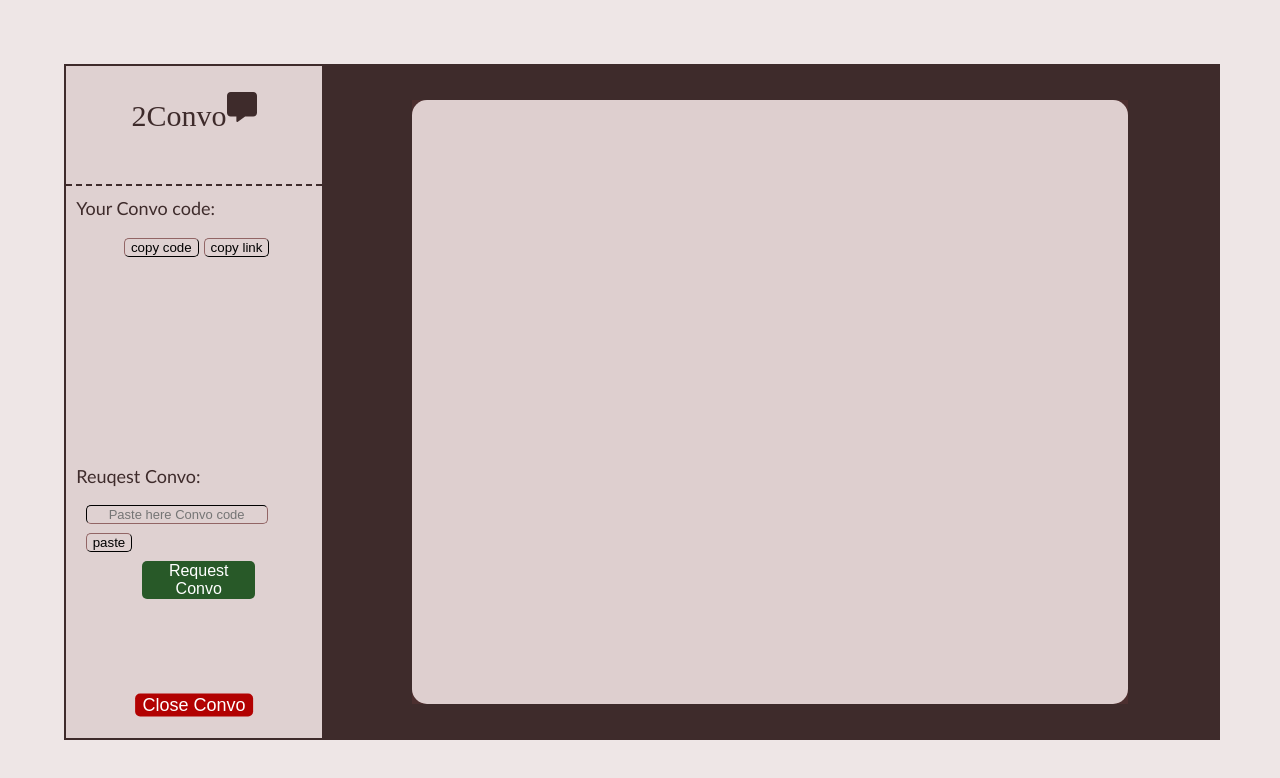
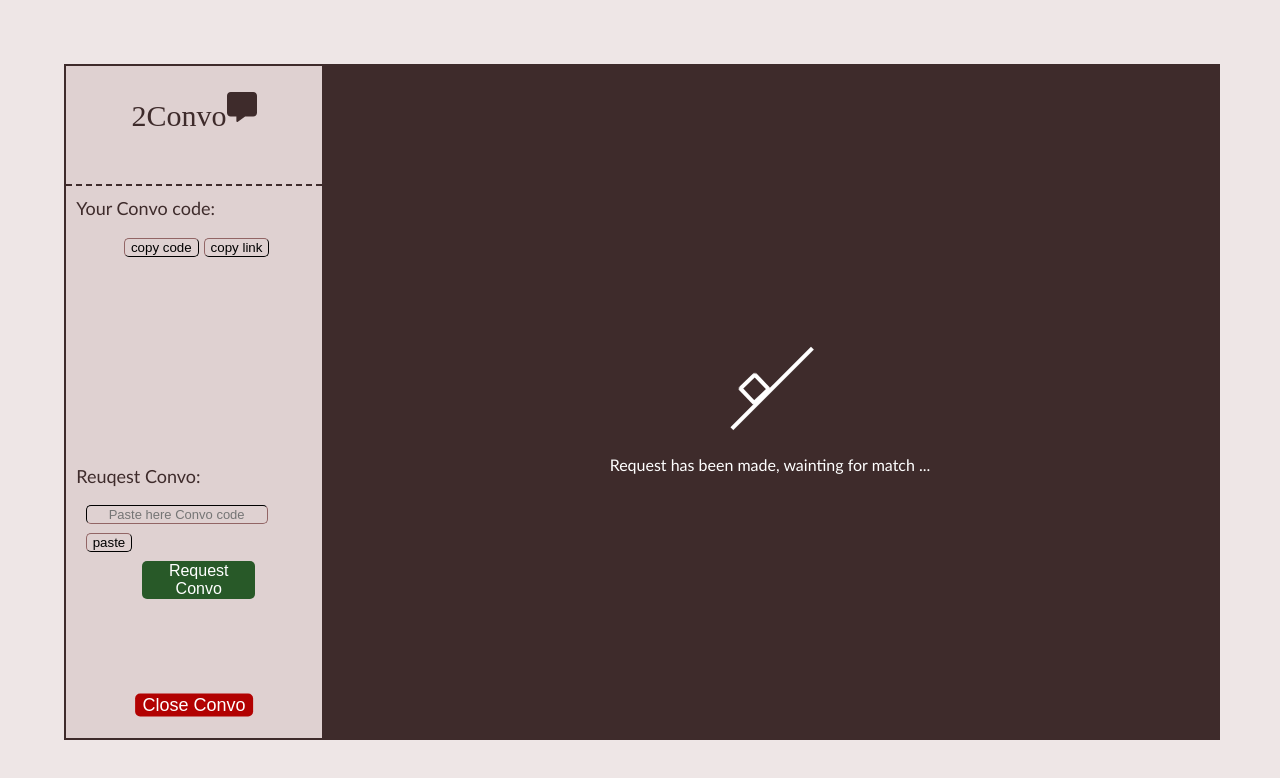
Before and after one commit to Harrabi-A/2Convo, a React (Create React App) app in the folder client/: page / in a window 1280 px wide. Shown: the top 778 px of the page. Built offline with nearby package versions, Linux system fonts and the light colour scheme; no server answers; the HTML template or start-up script is replaced by a standard one.

Commit message:
Update ChatBox.js

```diff
--- a/client/src/Components/ChatBox/ChatBox.js
+++ b/client/src/Components/ChatBox/ChatBox.js
@@ -5,7 +5,7 @@ import Conversation from './Conversation/Conversation';
 const ChatBox = () => {
     return(
         <div className='chatBox'>
-            <Conversation convoStatus={'conversation'}/>
+            <Conversation convoStatus={'noConvo'} noConvoStatus={'wainting'}/>
         </div>
     );
 }
```
